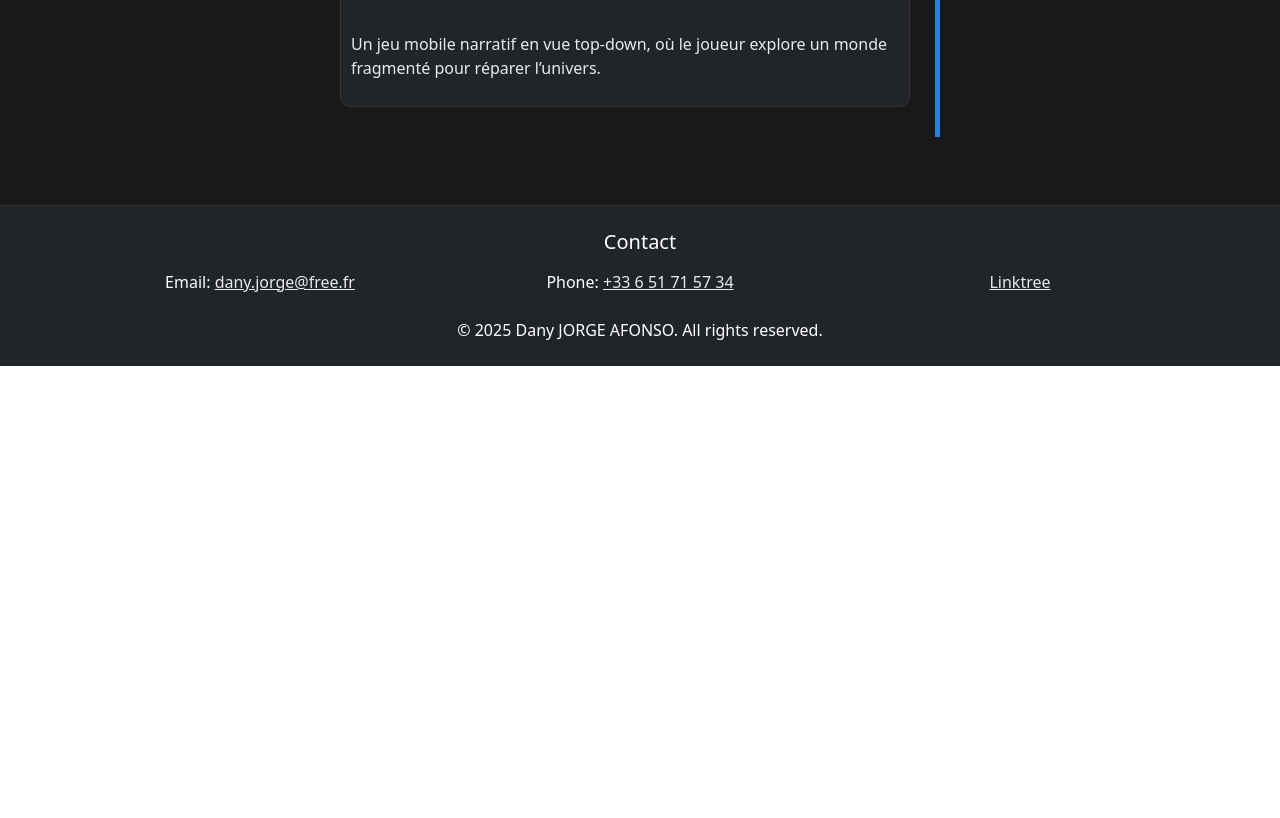
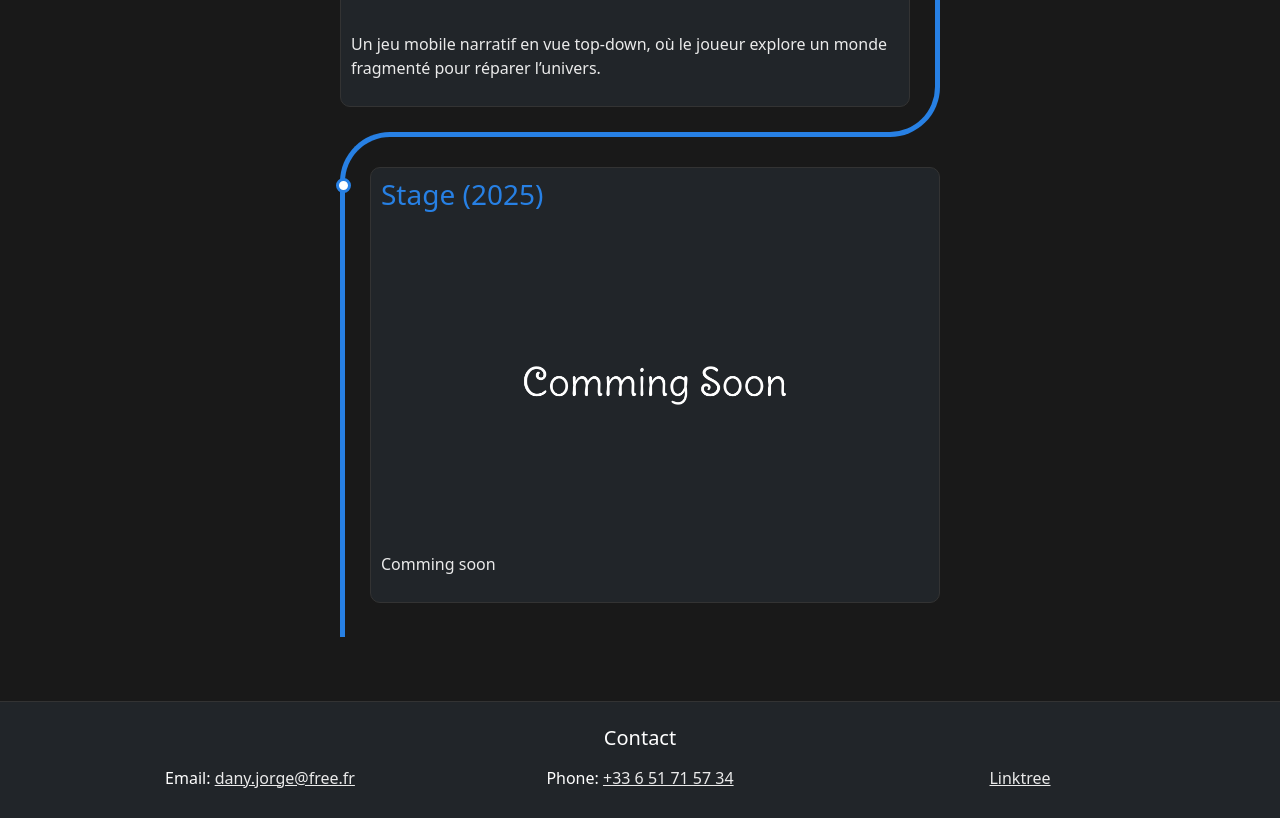
Before and after one commit to Urukagall/Portfolio-V2, a React (Vite) app: page / in a window 1280 px wide. Shown: the part 5580-6398 px from the top of the page. Before the commit the page ends 5946 px from the top, so only its background shows below. Built offline with nearby package versions, Linux system fonts and the light colour scheme.

Commit message:
[ADD] Comming Soon project

```diff
--- a/src/Project.jsx
+++ b/src/Project.jsx
@@ -8,6 +8,7 @@ import GetOut from "./assets/Img/GetOut.png";
 import StoneEngine from "./assets/Img/StoneEngine.png";
 import CiteDesPixels from "./assets/Img/Cite_Des_Pixels.png";
 import StarCluster from "./assets/Img/StarCluster.png";
+import CommingSoon from "./assets/Img/CommingSoon.png";
 import React from "react";
 
 function UCaveModal(props) {
@@ -400,6 +401,11 @@ function Project() {
                         onClick={() => setStarClusterModalShow(true)}
                         tags={["Unity", "Mobile"]}
                     />
+                    <ProjectCard
+                        title="Stage (2025)"
+                        image={CommingSoon}
+                        description="Comming soon"
+                    />
                 </div>
             </div>
         </Col>
```
Also changed, not shown: src/assets/Img/CommingSoon.png (added).
